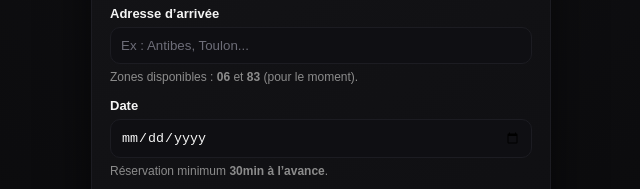
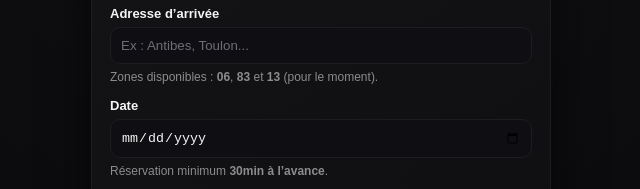
Before and after one commit to Snovaoff/black-riviera, a website: page index.html in a window 1280 px wide. Shown: the part 210-399 px from the top of the page, 319-959 px from the left. Drawn offline with nearby package versions, Linux system fonts and the light colour scheme; some packages are replaced by stand-ins of ours.

Commit message:
Update index.html

```diff
--- a/index.html
+++ b/index.html
@@ -425,7 +425,7 @@ input[type="date"]::-webkit-calendar-picker-indicator{
     <div class="field">
       <label>Adresse d’arrivée</label>
       <input id="arrivee" placeholder="Ex : Antibes, Toulon..." />
-      <div class="helper">Zones disponibles : <b>06</b> et <b>83</b> (pour le moment).</div>
+      <div class="helper">Zones disponibles : <b>06</b>, <b>83</b> et <b>13</b> (pour le moment).</div>
     </div>
 
     <div class="field">
```
